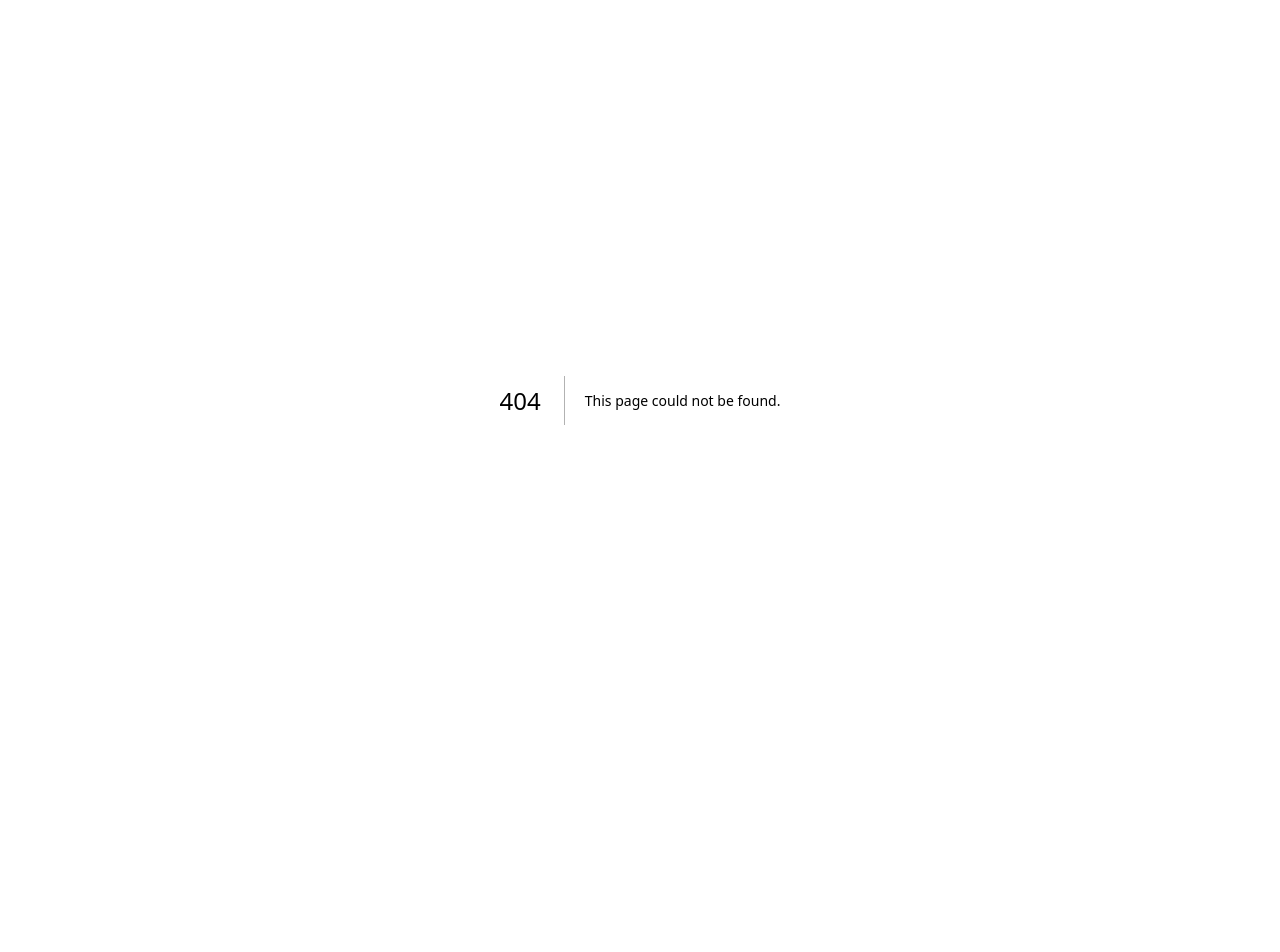
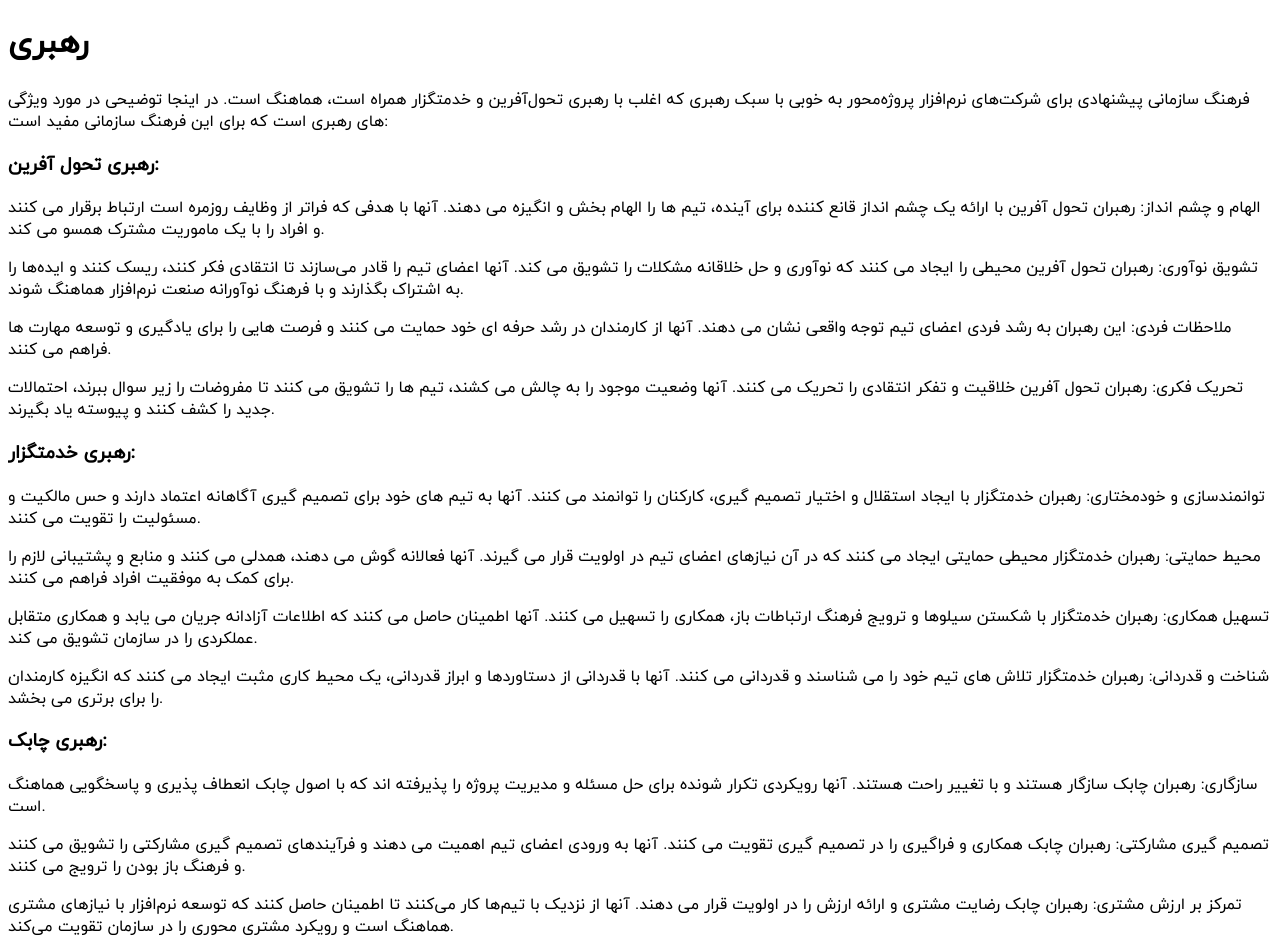
Before and after one commit to mkhani01/documentation-starter-kit, a Next.js app: page /teams/leadership in a window 1280 px wide. Before the commit this address had no page. Shown: the top 952 px of the page. Before the commit the page ends 800 px from the top, so only its background shows below. Built offline with nearby package versions, Linux system fonts and the light colour scheme.

Commit message:
feat: latest chanegs

```diff
--- a/pages/_meta.json
+++ b/pages/_meta.json
@@ -1,4 +1,5 @@
 {
   "index": "نادین سافت",
-  "company": "نادین سافت"
+  "company": "نادین سافت",
+  "teams": "تیم ها"
 }
--- /dev/null
+++ b/pages/teams/_meta.json
@@ -0,0 +1,6 @@
+{
+  "requite": "استخدام",
+    "leadership": "رهبری",
+  "Onboarding": "آنبردینگ",
+  "communication": "ارتباطات تیم"
+}
--- /dev/null
+++ b/pages/teams/communication/_meta.json
@@ -0,0 +1,4 @@
+{
+  "remote": "دورکاری",
+  "softSkills": "مهارت های نرم"
+}
--- /dev/null
+++ b/pages/teams/leadership.mdx
@@ -0,0 +1,36 @@
+# رهبری
+
+فرهنگ سازمانی پیشنهادی برای شرکت‌های نرم‌افزار پروژه‌محور به خوبی با سبک رهبری که اغلب با رهبری تحول‌آفرین و خدمتگزار همراه است، هماهنگ است. در اینجا توضیحی در مورد ویژگی های رهبری است که برای این فرهنگ سازمانی مفید است:
+
+
+### رهبری تحول آفرین:
+
+الهام و چشم انداز: رهبران تحول آفرین با ارائه یک چشم انداز قانع کننده برای آینده، تیم ها را الهام بخش و انگیزه می دهند. آنها با هدفی که فراتر از وظایف روزمره است ارتباط برقرار می کنند و افراد را با یک ماموریت مشترک همسو می کند.
+
+تشویق نوآوری: رهبران تحول آفرین محیطی را ایجاد می کنند که نوآوری و حل خلاقانه مشکلات را تشویق می کند. آنها اعضای تیم را قادر می‌سازند تا انتقادی فکر کنند، ریسک کنند و ایده‌ها را به اشتراک بگذارند و با فرهنگ نوآورانه صنعت نرم‌افزار هماهنگ شوند.
+
+  ملاحظات فردی: این رهبران به رشد فردی اعضای تیم توجه واقعی نشان می دهند. آنها از کارمندان در رشد حرفه ای خود حمایت می کنند و فرصت هایی را برای یادگیری و توسعه مهارت ها فراهم می کنند.
+
+ تحریک فکری: رهبران تحول آفرین خلاقیت و تفکر انتقادی را تحریک می کنند. آنها وضعیت موجود را به چالش می کشند، تیم ها را تشویق می کنند تا مفروضات را زیر سوال ببرند، احتمالات جدید را کشف کنند و پیوسته یاد بگیرند.
+
+###   رهبری خدمتگزار:
+
+
+ توانمندسازی و خودمختاری: رهبران خدمتگزار با ایجاد استقلال و اختیار تصمیم گیری، کارکنان را توانمند می کنند. آنها به تیم های خود برای تصمیم گیری آگاهانه اعتماد دارند و حس مالکیت و مسئولیت را تقویت می کنند.
+
+ محیط حمایتی: رهبران خدمتگزار محیطی حمایتی ایجاد می کنند که در آن نیازهای اعضای تیم در اولویت قرار می گیرند. آنها فعالانه گوش می دهند، همدلی می کنند و منابع و پشتیبانی لازم را برای کمک به موفقیت افراد فراهم می کنند.
+
+ تسهیل همکاری: رهبران خدمتگزار با شکستن سیلوها و ترویج فرهنگ ارتباطات باز، همکاری را تسهیل می کنند. آنها اطمینان حاصل می کنند که اطلاعات آزادانه جریان می یابد و همکاری متقابل عملکردی را در سازمان تشویق می کند.
+
+شناخت و قدردانی: رهبران خدمتگزار تلاش های تیم خود را می شناسند و قدردانی می کنند. آنها با قدردانی از دستاوردها و ابراز قدردانی، یک محیط کاری مثبت ایجاد می کنند که انگیزه کارمندان را برای برتری می بخشد.
+
+
+### رهبری چابک:
+
+ سازگاری: رهبران چابک سازگار هستند و با تغییر راحت هستند. آنها رویکردی تکرار شونده برای حل مسئله و مدیریت پروژه را پذیرفته اند که با اصول چابک انعطاف پذیری و پاسخگویی هماهنگ است.
+
+ تصمیم گیری مشارکتی: رهبران چابک همکاری و فراگیری را در تصمیم گیری تقویت می کنند. آنها به ورودی اعضای تیم اهمیت می دهند و فرآیندهای تصمیم گیری مشارکتی را تشویق می کنند و فرهنگ باز بودن را ترویج می کنند.
+
+ تمرکز بر ارزش مشتری: رهبران چابک رضایت مشتری و ارائه ارزش را در اولویت قرار می دهند. آنها از نزدیک با تیم‌ها کار می‌کنند تا اطمینان حاصل کنند که توسعه نرم‌افزار با نیازهای مشتری هماهنگ است و رویکرد مشتری محوری را در سازمان تقویت می‌کند.
+
+به طور خلاصه، سبک رهبری که مکمل فرهنگ سازمانی پیشنهادی برای شرکت های نرم افزاری پروژه محور است، ترکیبی از رهبری تحول آفرین، خدمتگزار و چابک است. این رویکرد الهام بخش و برانگیختن تیم ها، توانمندسازی افراد، پرورش نوآوری و انطباق با تغییرات را در اولویت قرار می دهد - که همه اینها در محیط پویا و سریع صنعت نرم افزار بسیار مهم هستند.
--- /dev/null
+++ b/pages/teams/requite.mdx
@@ -0,0 +1,6 @@
+# استخدام
+
+فرایند جذب و استخدام به شرح زیر است.
+<hr></hr>
+
+![فرایند استخدام](../../assets/download.png)
```
Also changed, not shown: assets/download.png (added), pages/teams/communication/remote.mdx (added), pages/teams/communication/softSkills.mdx (added).
